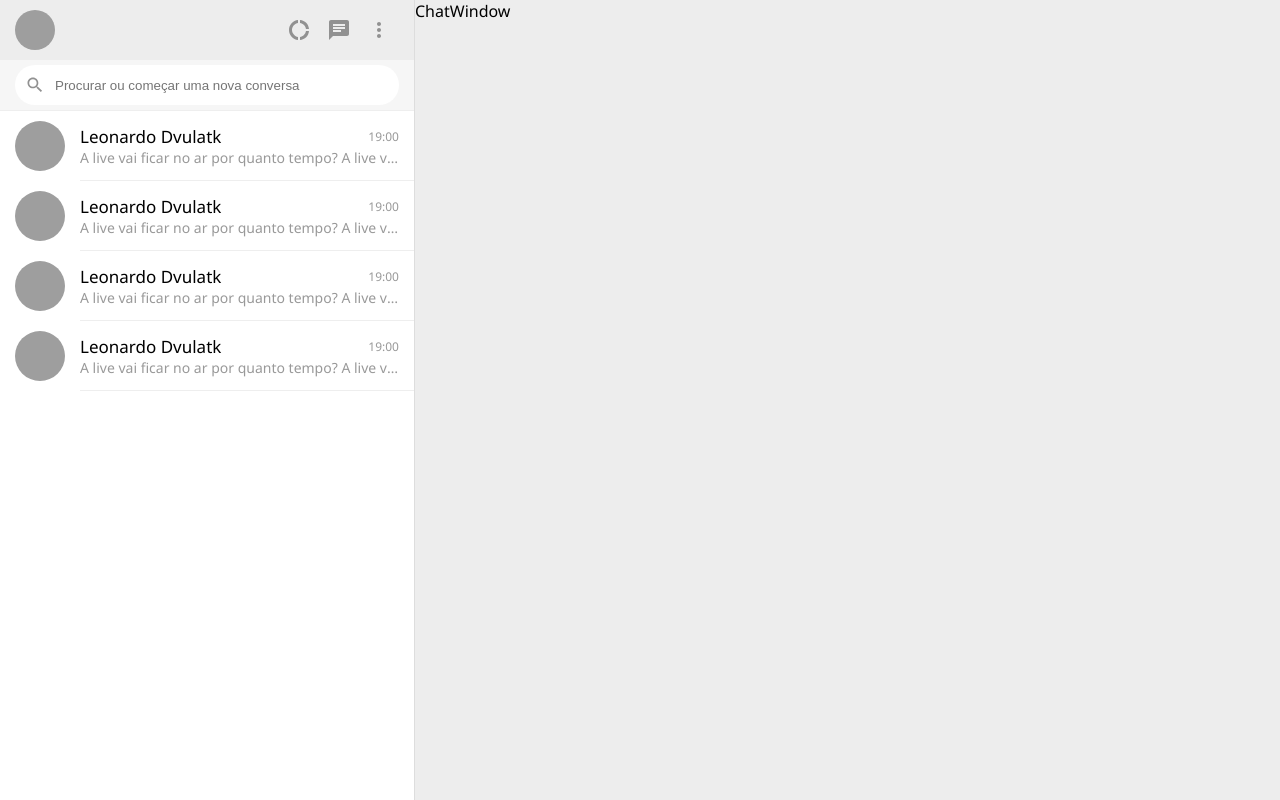
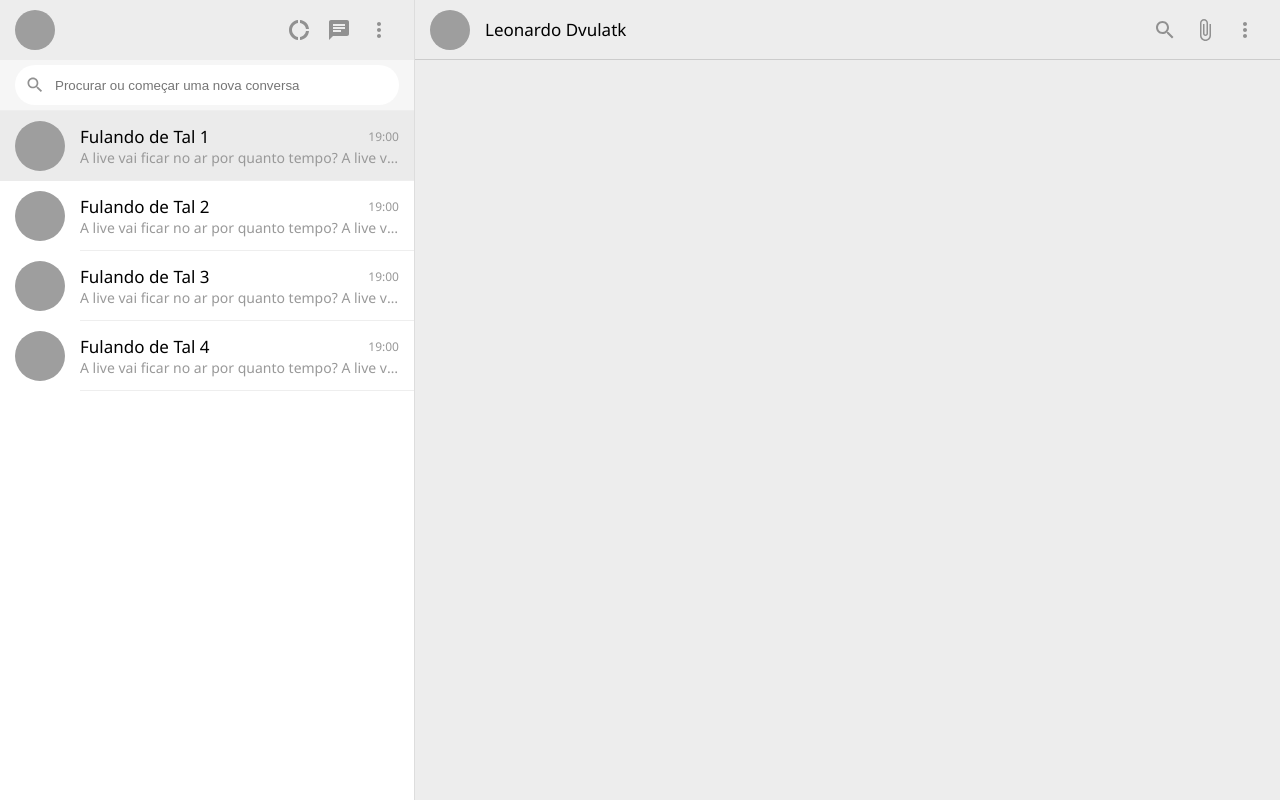
Before and after one commit to leoalves2010/whatsapp-reactjs, a React (Create React App) app in the folder app/: page / in a window 1280 px wide. Both pictures are taken after a click on the element 207 px from the left and 146 px from the top of the page. Built offline with nearby package versions, Linux system fonts and the light colour scheme; grey boxes are pictures that could not be loaded.

Commit message:
Criação e estilização do ContentArea (Mostrando chat selecionado + Chat window header)

```diff
--- a/app/src/App.js
+++ b/app/src/App.js
@@ -11,22 +11,22 @@ import ChatWindow from "./components/ChatWindow";
 const App = () => {
     const [chatList, setChatList] = React.useState([
         {
-            chatId: 1,
+            chatId: 0,
             name: "Fulando de Tal 1",
             image: "https://www.w3schools.com/howto/img_avatar2.png",
         },
         {
-            chatId: 2,
+            chatId: 1,
             name: "Fulando de Tal 2",
             image: "https://www.w3schools.com/howto/img_avatar2.png",
         },
         {
-            chatId: 3,
+            chatId: 2,
             name: "Fulando de Tal 3",
             image: "https://www.w3schools.com/howto/img_avatar2.png",
         },
         {
-            chatId: 4,
+            chatId: 3,
             name: "Fulando de Tal 4",
             image: "https://www.w3schools.com/howto/img_avatar2.png",
         },
@@ -70,6 +70,8 @@ const App = () => {
                     {chatList.map((chat, key) => (
                         <ChatListItem
                             key={key}
+                            data={chat}
+                            active={activeChat.chatId === key}
                             onClick={() => setActiveChat(chatList[key])}
                         />
                     ))}
--- a/app/src/components/ChatListItem/index.js
+++ b/app/src/components/ChatListItem/index.js
@@ -1,17 +1,20 @@
 import React from "react";
 import "./styles.css";
 
-const ChatListItem = ({ onClick }) => {
+const ChatListItem = ({ onClick, active, data }) => {
     return (
-        <div className="chatListItem" onClick={onClick}>
+        <div
+            className={`chatListItem ${active ? "active" : ""}`}
+            onClick={onClick}
+        >
             <img
                 className="chatListItem-avatar"
-                src="https://www.w3schools.com/howto/img_avatar2.png"
-                alt="Avatar"
+                src={data.image}
+                alt={data.name}
             />
             <div className="chatListItem-lines">
                 <div className="chatListItem-line">
-                    <div className="chatListItem-name">Leonardo Dvulatk</div>
+                    <div className="chatListItem-name">{data.name}</div>
                     <div className="chatListItem-date">19:00</div>
                 </div>
                 <div className="chatListItem-line">
--- a/app/src/components/ChatListItem/styles.css
+++ b/app/src/components/ChatListItem/styles.css
@@ -5,7 +5,11 @@
     height: 70px;
 }
 
-.chatListItem:hover{
+.chatListItem.active {
+    background-color: #ebebeb;
+}
+
+.chatListItem:hover {
     background-color: #f5f5f5;
 }
 
--- a/app/src/components/ChatWindow/index.js
+++ b/app/src/components/ChatWindow/index.js
@@ -1,8 +1,37 @@
 import React from "react";
 import "./styles.css";
+import SearchIcon from "@mui/icons-material/Search";
+import AttachFileIcon from "@mui/icons-material/AttachFile";
+import MoreVertIcon from "@mui/icons-material/MoreVert";
 
 const ChatWindow = () => {
-    return <div>ChatWindow</div>;
+    return (
+        <div className="chatWindow">
+            <div className="chatWindow-header">
+                <div className="chatWindow-headerinfo">
+                    <img
+                        className="chatWindow-avatar"
+                        src="https://www.w3schools.com/howto/img_avatar2.png"
+                        alt=""
+                    />
+                    <div className="chatWindow-name">Leonardo Dvulatk</div>
+                </div>
+                <div className="chatWindow-headerbuttons">
+                    <div className="chatWindow-btn">
+                        <SearchIcon style={{ color: "#919191" }} />
+                    </div>
+                    <div className="chatWindow-btn">
+                        <AttachFileIcon style={{ color: "#919191" }} />
+                    </div>
+                    <div className="chatWindow-btn">
+                        <MoreVertIcon style={{ color: "#919191" }} />
+                    </div>
+                </div>
+            </div>
+            <div className="chatWindow-body"></div>
+            <div className="chatWindow-footer"></div>
+        </div>
+    );
 };
 
 export default ChatWindow;
--- a/app/src/components/ChatWindow/styles.css
+++ b/app/src/components/ChatWindow/styles.css
@@ -0,0 +1,48 @@
+.chatWindow {
+    display: flex;
+    flex-direction: column;
+    height: 100%;
+}
+
+.chatWindow-header {
+    height: 60px;
+    border-bottom: 1px solid #ccc;
+    display: flex;
+    justify-content: space-between;
+    align-items: center;
+}
+
+.chatWindow-headerinfo {
+    display: flex;
+    align-items: center;
+    cursor: pointer;
+}
+
+.chatWindow-avatar {
+    width: 40px;
+    height: 40px;
+    border-radius: 50%;
+    margin-left: 15px;
+    margin-right: 15px;
+}
+
+.chatWindow-name {
+    font-size: 17px;
+    color: #000;
+}
+
+.chatWindow-headerbuttons {
+    display: flex;
+    align-items: center;
+    margin-right: 15px;
+}
+
+.chatWindow-btn {
+    width: 40px;
+    height: 40px;
+    border-radius: 50%;
+    display: flex;
+    justify-content: center;
+    align-items: center;
+    cursor: pointer;
+}
```
